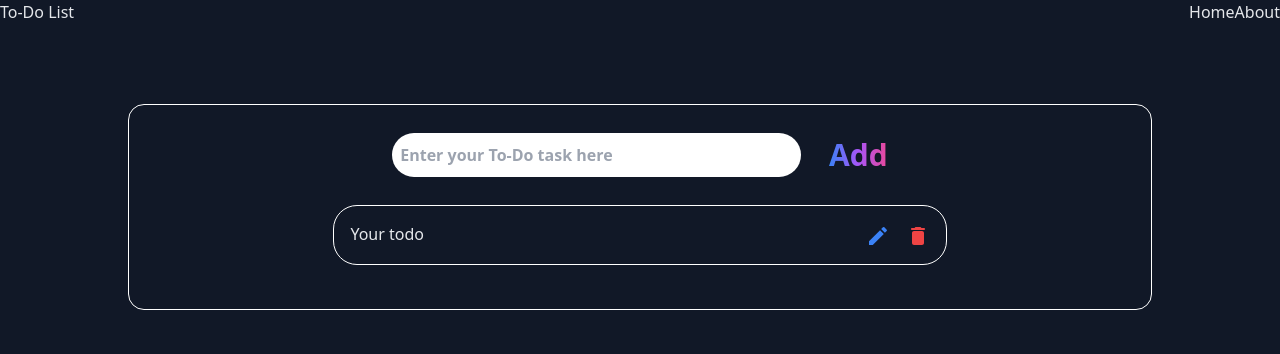
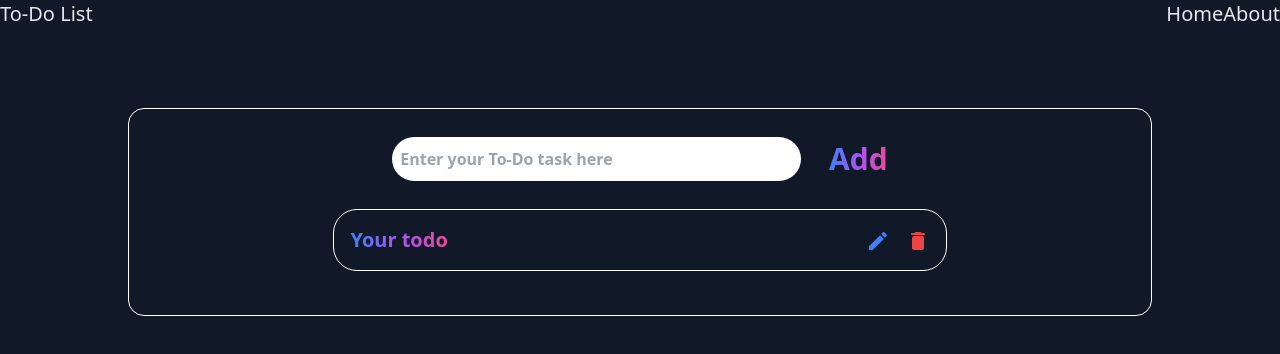
Before and after one commit to derangee/To-Do-List, a Next.js app in the folder client/: page / in a window 1280 px wide. Shown: the top 354 px of the page. Built offline with nearby package versions, Linux system fonts and the light colour scheme.

Commit message:
Update page.js

```diff
--- a/client/app/page.js
+++ b/client/app/page.js
@@ -30,10 +30,10 @@ export default function Home() {
   </div>
 
   <div className="card border border-white w-[60%] rounded-3xl mx-auto mt-7 mb-11 flex justify-between p-4">
-    <div className="max-w-[75%] flex-col"> Your todo</div>
+    <div className="max-w-[75%] flex-col text-xl font-extrabold bg-clip-text text-transparent bg-gradient-to-r from-blue-500 via-purple-500 to-pink-500"> Your todo</div>
     <div className="icons flex gap-4">
-     <button><EditIcon className="text-blue-500"/></button>
-     <button><DeleteRoundedIcon className="text-red-500"/></button>
+     <button><EditIcon className="text-blue-500 text-2xl"/></button>
+     <button><DeleteRoundedIcon className="text-red-500 text-2xl"/></button>
     </div>
   </div>
 
```
